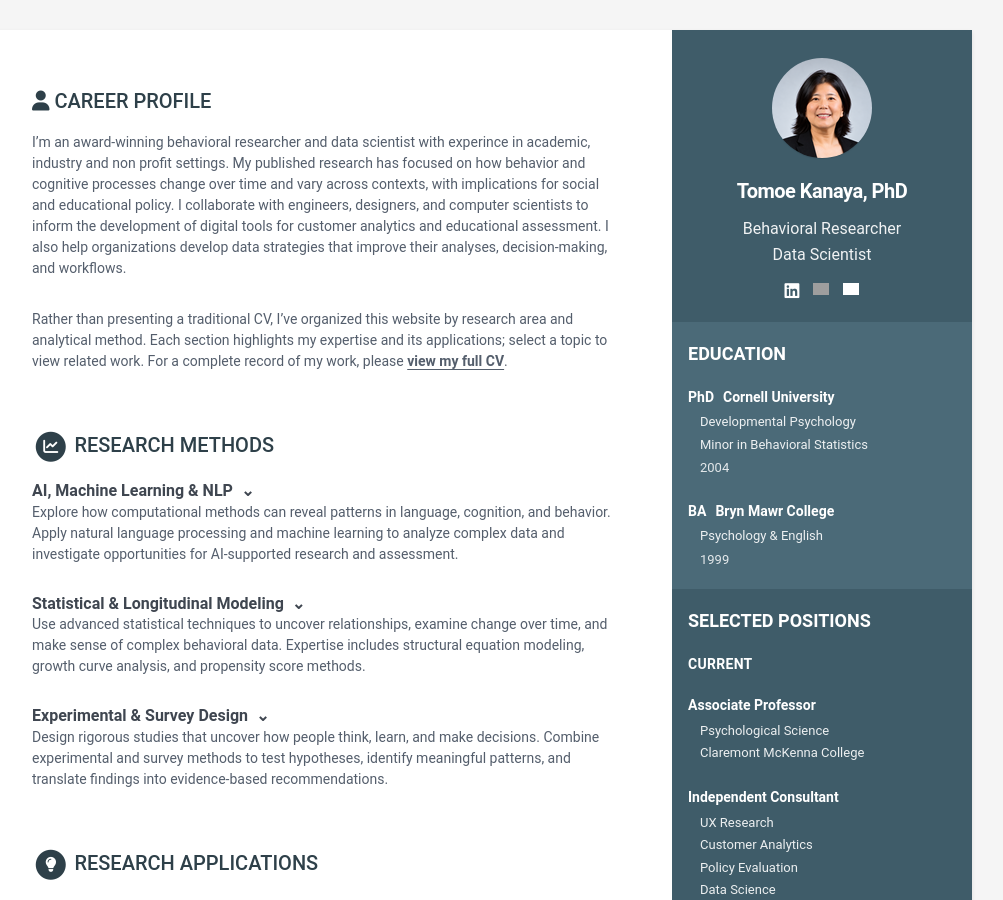
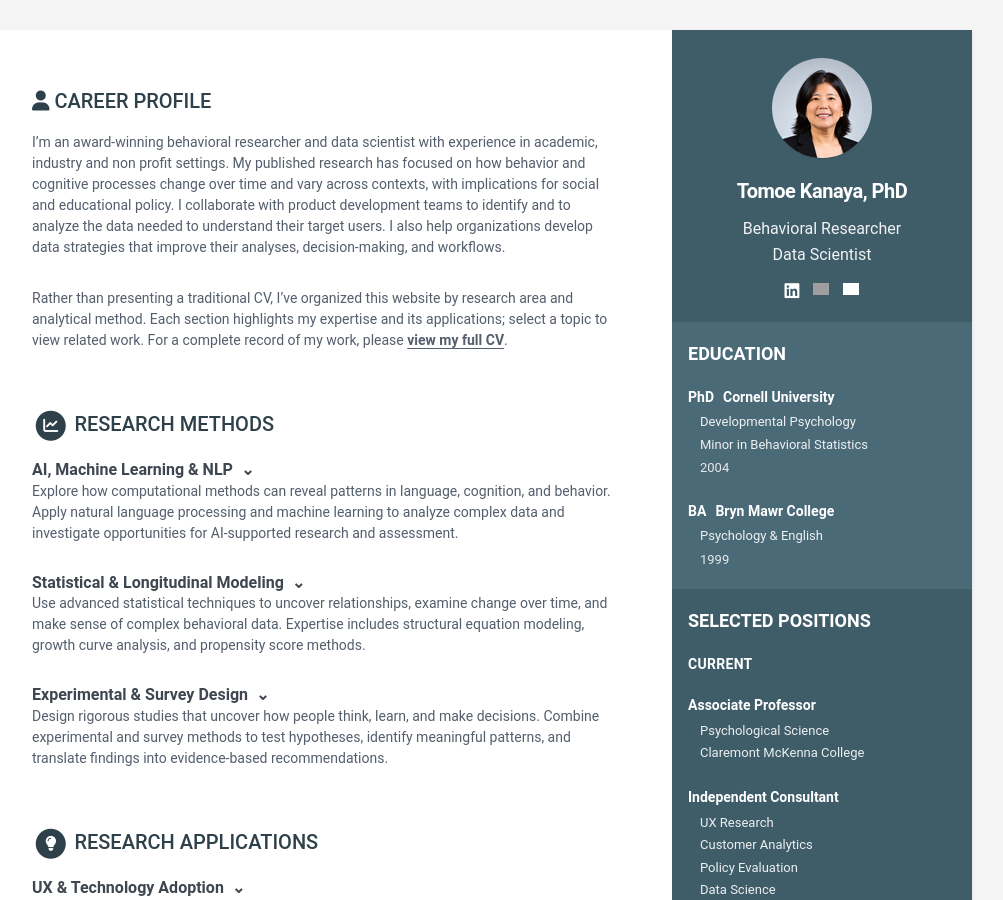
Before and after one commit to KanayaPHD/DigitalCV, a Jekyll site: the page built from index.html, in a window 1280 px wide and 900 px high. Shown: the whole window, without its empty margins (168-1171 px from the left). Built offline with Jekyll 4.4.1, drawn with Linux system fonts in a browser that asks for light colours; grey boxes are pictures that could not be loaded.

Commit message:
Update data.yml

```diff
--- a/_data/data.yml
+++ b/_data/data.yml
@@ -22,12 +22,11 @@ sidebar:
 career-profile:
   title: Career Profile
   summary: |
-    I'm an award-winning behavioral researcher and data scientist with experince in academic, industry and
+    I'm an award-winning behavioral researcher and data scientist with experience in academic, industry and
     non profit settings. My published research has focused on how behavior and cognitive processes change over time
-    and vary across contexts, with implications for social and educational policy. I collaborate
-    with engineers, designers, and computer scientists to inform the development of digital tools for customer analytics
-    and educational assessment. I also help organizations develop data strategies that improve
-    their analyses, decision-making, and workflows.
+    and vary across contexts, with implications for social and educational policy. I collaborate with
+    product development teams to identify and to analyze the data needed to understand their target users. I also help
+    organizations develop data strategies that improve their analyses, decision-making, and workflows.
 
     Rather than presenting a traditional CV, I've organized this website by research area and
     analytical method. Each section highlights my expertise and its applications; select a
```
